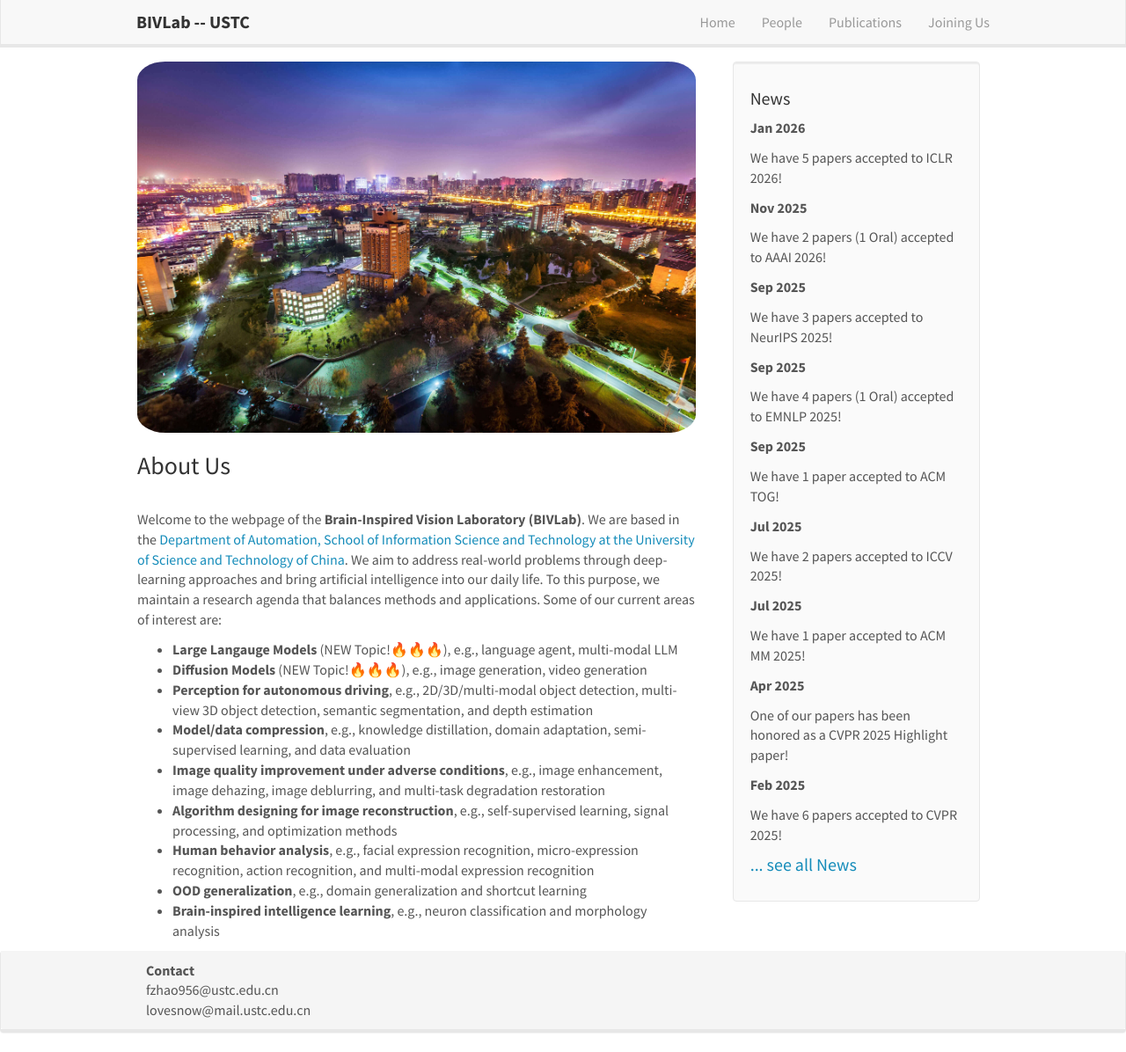
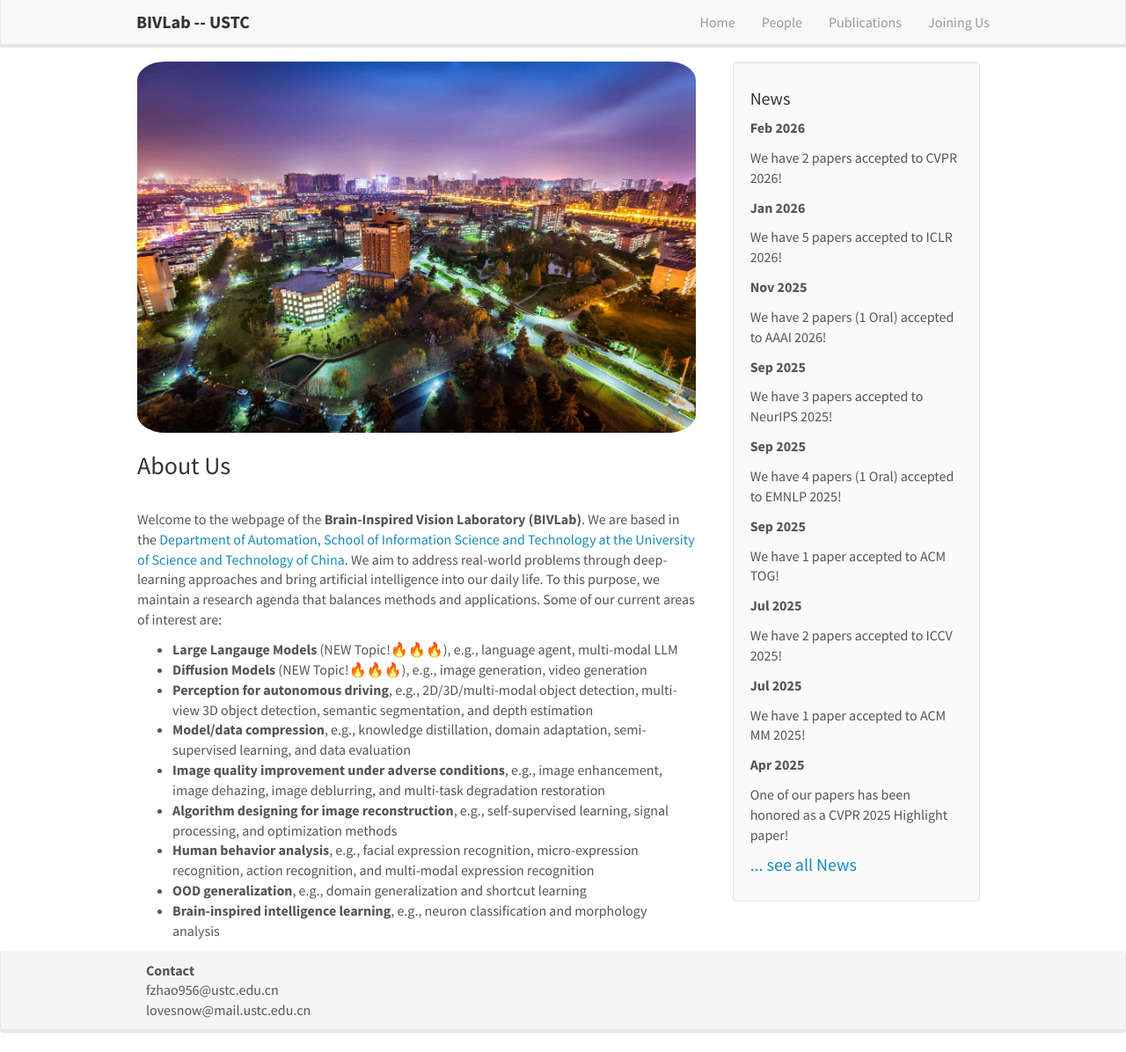
Before and after one commit to bivlab123/bivlab123.github.io, a Jekyll site: the page built from _pages/home.md, in a window 1280 px wide and 1196 px high. Shown: the whole window at 88% size. Built offline with Jekyll 4.4.1, drawn with Linux system fonts in a browser that asks for light colours; nearby versions of some CDN libraries.

Commit message:
Update news.yml

```diff
--- a/_data/news.yml
+++ b/_data/news.yml
@@ -1,3 +1,7 @@
+- date: Feb 2026
+  headline: "We have 2 papers accepted to CVPR 2026!"
+
+
 - date: Jan 2026
   headline: "We have 5 papers accepted to ICLR 2026!"
 
```
